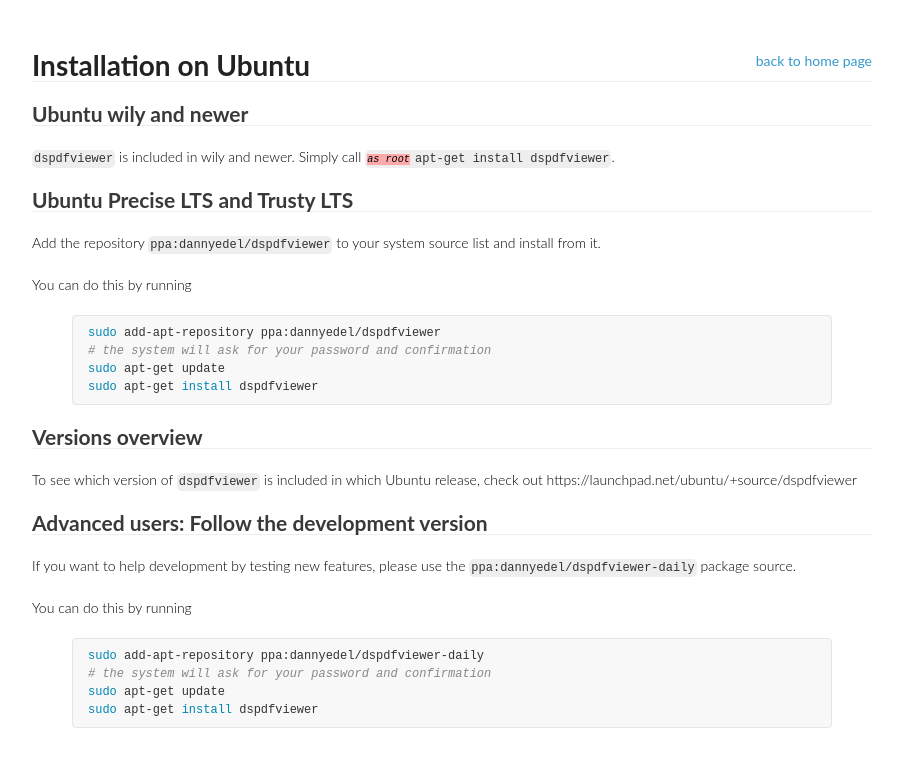
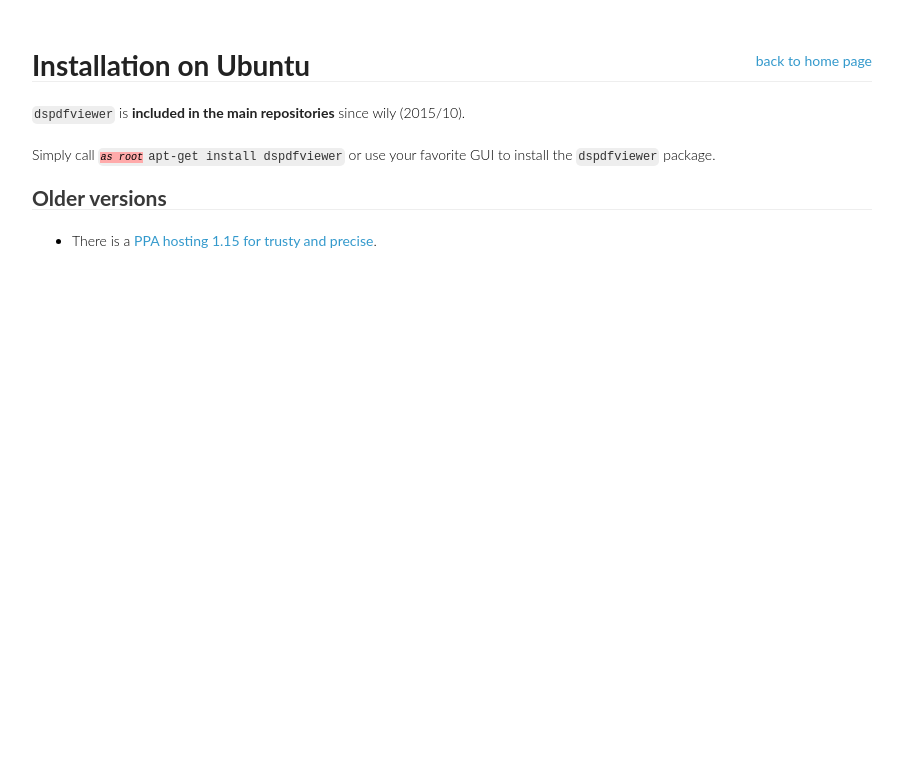
Before and after one commit to dannyedel/dspdfviewer, a Jekyll site: the page built from installation/ubuntu.md, in a window 1280 px wide. Shown: the top 767 px of the page, without its empty margins (188-1091 px from the left). Built offline with Jekyll 4.4.1, drawn with Linux system fonts in a browser that asks for light colours.

Commit message:
Update Ubuntu install instructions

```diff
--- a/installation/ubuntu.md
+++ b/installation/ubuntu.md
@@ -3,40 +3,13 @@
 layout: default
 ---
 
-## Ubuntu wily and newer
+`dspdfviewer` is **included in the main repositories** since wily (2015/10).
 
-`dspdfviewer` is included in wily and newer. Simply call <span class="root">
-`apt-get install dspdfviewer`</span>.
+Simply call <span class="root">`apt-get install dspdfviewer`</span> or
+use your favorite GUI to install the `dspdfviewer` package.
 
-## Ubuntu Precise LTS and Trusty LTS
+## Older versions
 
-Add the repository `ppa:dannyedel/dspdfviewer` to your system source list
-and install from it.
+* There is a [PPA hosting 1.15 for trusty and precise][ppa].
 
-You can do this by running
-
-{% highlight bash %}
-sudo add-apt-repository ppa:dannyedel/dspdfviewer
-# the system will ask for your password and confirmation
-sudo apt-get update
-sudo apt-get install dspdfviewer
-{% endhighlight %}
-
-## Versions overview
-
-To see which version of `dspdfviewer` is included in which Ubuntu release, check out
-https://launchpad.net/ubuntu/+source/dspdfviewer
-
-## Advanced users: Follow the development version
-
-If you want to help development by testing new features, please
-use the `ppa:dannyedel/dspdfviewer-daily` package source.
-
-You can do this by running
-
-{% highlight bash %}
-sudo add-apt-repository ppa:dannyedel/dspdfviewer-daily
-# the system will ask for your password and confirmation
-sudo apt-get update
-sudo apt-get install dspdfviewer
-{% endhighlight %}
+[ppa]: /installation/ubuntu/ppa
```
Also changed, not shown: installation/ubuntu/ppa.md (added, +31 -0 lines).
